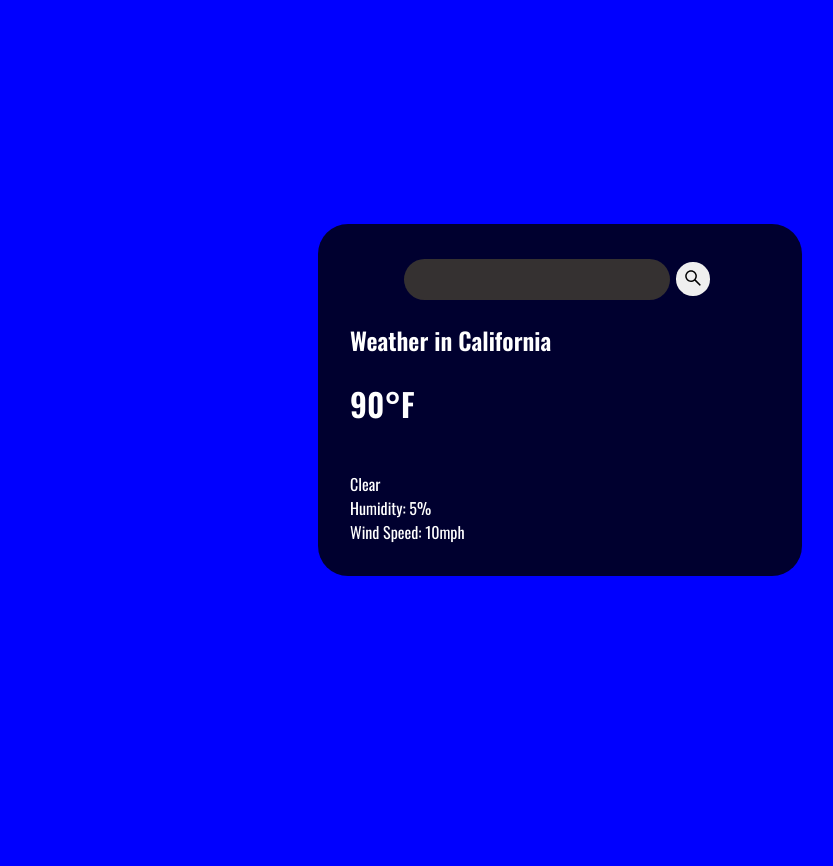
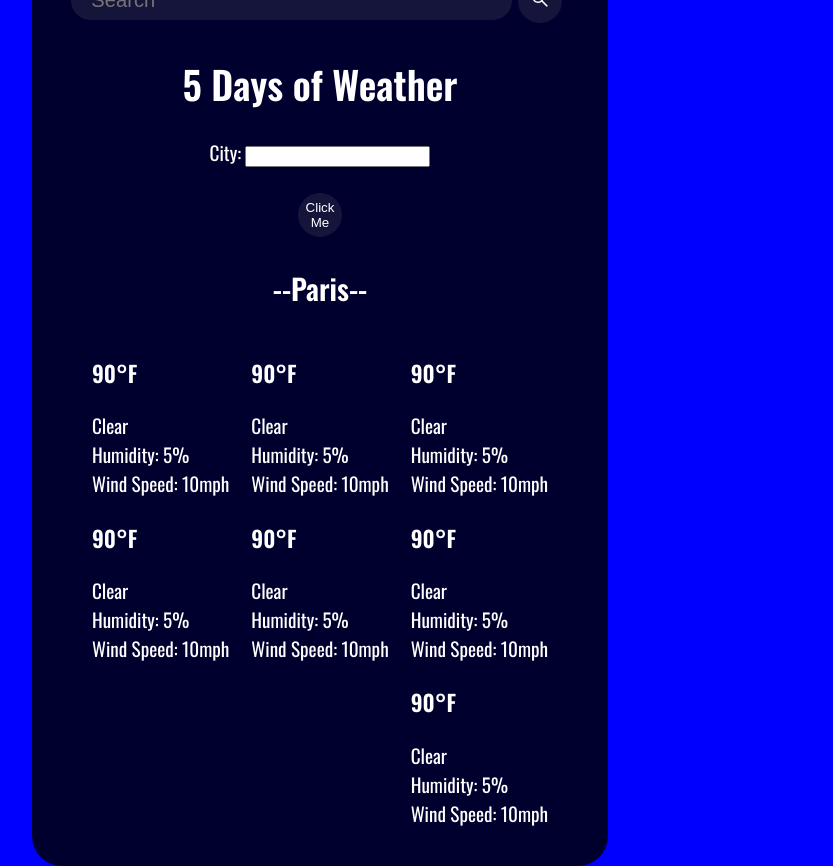
Before and after one commit to jasmineranay/Weather-App, a plain HTML site: page index.html in a window 1280 px wide. Shown: the whole page, without its empty margins (80-913 px from the left). Before the commit the page ends 800 px from the top, so only its background shows below. Drawn offline with nearby package versions, Linux system fonts and the light colour scheme.

Commit message:
added cards

```diff
--- a/index.html
+++ b/index.html
@@ -9,21 +9,114 @@
     <link rel="preconnect" href="https://fonts.googleapis.com">
     <link rel="preconnect" href="https://fonts.gstatic.com" crossorigin>
     <link href="https://fonts.googleapis.com/css2?family=Oswald:wght@200;300;400;500;600&display=swap" rel="stylesheet">
-    <title>Weather App</title>
+    <title>5 Days of the Weather</title>
   </head>
   <body>
     <div class="card">
       <div class="search">
-        <input type="text" class="search-bar">
+        <input type="text" class="search-bar" placeholder="Search">
         <button><svg stroke="currentColor" fill="currentColor" stroke-width="0" viewBox="0 0 1024 1024" height="1.5em" width="1.5em" xmlns="http://www.w3.org/2000/svg"><path d="M909.6 854.5L649.9 594.8C690.2 542.7 712 479 712 412c0-80.2-31.3-155.4-87.9-212.1-56.6-56.7-132-87.9-212.1-87.9s-155.5 31.3-212.1 87.9C143.2 256.5 112 331.8 112 412c0 80.1 31.3 155.5 87.9 212.1C256.5 680.8 331.8 712 412 712c67 0 130.6-21.8 182.7-62l259.7 259.6a8.2 8.2 0 0 0 11.6 0l43.6-43.5a8.2 8.2 0 0 0 0-11.6zM570.4 570.4C528 612.7 471.8 636 412 636s-116-23.3-158.4-65.6C211.3 528 188 471.8 188 412s23.3-116.1 65.6-158.4C296 211.3 352.2 188 412 188s116.1 23.2 158.4 65.6S636 352.2 636 412s-23.3 116.1-65.6 158.4z"></path></svg></button>
       </div>
-      <div class="weather">
-        <h2 class="city">Weather in California</h2>
-        <h1 class="temp">90°F</div>
-        <img src="" alt="" class="icon">
+        <center>
+
+          <div class="weather">
+            <h1 class="maintitle">5 Days of Weather</h1>
+            <p id="inputContainer">City: <input type="text" id="cityInput"></p>
+            <button>Click Me</button>
+             <h2 id="cityName">--Paris--</h2>
+              <section class="section-container">
+
+      </center>
+
+  <div class="mainWeathercards">
+
+      <div class="weatherforecast">
+        <div class="weatherContainer">
+          <div class="iconsContainer">
+            <div class="icons">
+              <p class="weather" id="day1"></p>
+              <div class="image"></div>
+              <h3 class="temp">90°F</h4>
+                <div class="description">Clear</div>
+                <div class="humidity">Humidity: 5%</div>
+                <div class="wind">Wind Speed: 10mph</div>
+
+
+      </div>
+      </div>
+      <div id="weatherContainer">
+        <div id="iconsContainer"></div>
+        <div class="icons">
+          <p class="weather" id="day2"></p>
+          <div class="image"></div>
+          <h3 class="temp">90°F</h3>
+            <div class="description">Clear</div>
+            <div class="humidity">Humidity: 5%</div>
+            <div class="wind">Wind Speed: 10mph</div>
+
+    </div>
+    </div>
+    <div id="weatherContainer">
+      <div id="iconsContainer"></div>
+      <div class="icons">
+        <p class="weather" id="day3"></p>
+        <div class="image"></div>
+        <h3 class="temp">90°F</h3>
+          <div class="description">Clear</div>
+          <div class="humidity">Humidity: 5%</div>
+          <div class="wind">Wind Speed: 10mph</div>
+
+  </div>
+  </div>
+  <div id="weatherContainer">
+    <div id="iconsContainer"></div>
+    <div class="icons">
+      <p class="weather" id="day4"></p>
+      <div class="image"></div>
+      <h3 class="temp">90°F</h3>
         <div class="description">Clear</div>
         <div class="humidity">Humidity: 5%</div>
         <div class="wind">Wind Speed: 10mph</div>
+
+</div>
+</div>
+<div id="weatherContainer">
+  <div id="iconsContainer"></div>
+  <div class="icons">
+    <p class="weather" id="day5"></p>
+    <div class="image"></div>
+    <h3 class="temp">90°F</h3>
+      <div class="description">Clear</div>
+      <div class="humidity">Humidity: 5%</div>
+      <div class="wind">Wind Speed: 10mph</div>
+
+</div>
+</div>
+<div id="weatherContainer">
+  <div id="iconsContainer">
+  <div class="icons">
+    <p class="weather" id="day6"></p>
+    <div class="image"></div>
+    <h3 class="temp">90°F</h3>
+      <div class="description">Clear</div>
+      <div class="humidity">Humidity: 5%</div>
+      <div class="wind">Wind Speed: 10mph</div>
+
+</div>
+</div>
+<div id="card-box">
+  <div id="Sunday-card"></div>
+    <div class="icons">
+      <p class="weather" id="day7"></p>
+      <div class="image"></div>
+      <h3 class="temp">90°F</h3>
+        <div class="description">Clear</div>
+        <div class="humidity">Humidity: 5%</div>
+        <div class="wind">Wind Speed: 10mph</div>
+
       </div>
-      </div>
+    </div>
+  </div>
+</div>
+
 </html>
--- a/script.js
+++ b/script.js
@@ -0,0 +1,10 @@
+let weather = {
+    "apiKey": "0d2351804cc1de0db9332897db1245c4",
+    fetchWeater: function() {
+        fetch(
+            ""
+        )
+    }
+
+
+}
--- a/style.css
+++ b/style.css
@@ -2,11 +2,14 @@ body {
     display: flex;
     justify-content: center;
     align-items: center;
+    width: 100vh;
     height: 100vh;
     margin: 0;
     background: blue;
     font-family: 'Oswald', sans-serif;
+    font-size: 120%;
 }
+
 
 .card {
     background: #000000d0;
@@ -14,7 +17,7 @@ body {
     padding: 2em;
     border-radius: 30px;
     width: 100%;
-    max-width: 420px;
+    max-width: 500px;
     margin: 1em;
 }
 
@@ -24,23 +27,52 @@ body {
     justify-content: center;
 
 }
+.mainWeathercards {
+    position: relative;
+    width: 100%;
+    flex: 0 0 340px;
+}
 
-button{
+.weatherContainer {
+    display: flex;
+    justify-content: space-evenly;
+    flex-wrap: wrap;
+}
+
+button {
     margin: 0.5em;
     border-radius: 50%;
     border: none;
-    height: 2.5em;
-    width: 2.5em;
+    height: 44px;
+    width: 44px;
     outline: none;
+    background: #7c7c7c2b;
+    color: white;
+    cursor: pointer;
+    transition: 0.2s ease-in-out;
 
 }
+
+button:hover{
+    background: #7c7c7c6b;
+}
+
 input.search-bar {
     border: none;
     outline: none;
-    padding: 0.5em;
+    padding: 0.4em 1em;
     border-radius: 24px;
-    background: rgb(53, 49, 49);
+    background: #7c7c7c2b;
     color: white;
     font-family: sans-serif;
-    font-size: 120%;
+    font-size: 105%;
+    width: calc(100% - 100px);
 }
+h1.temp{
+    margin: 0;
+
+}
+
+.card-box {
+
+}
```
